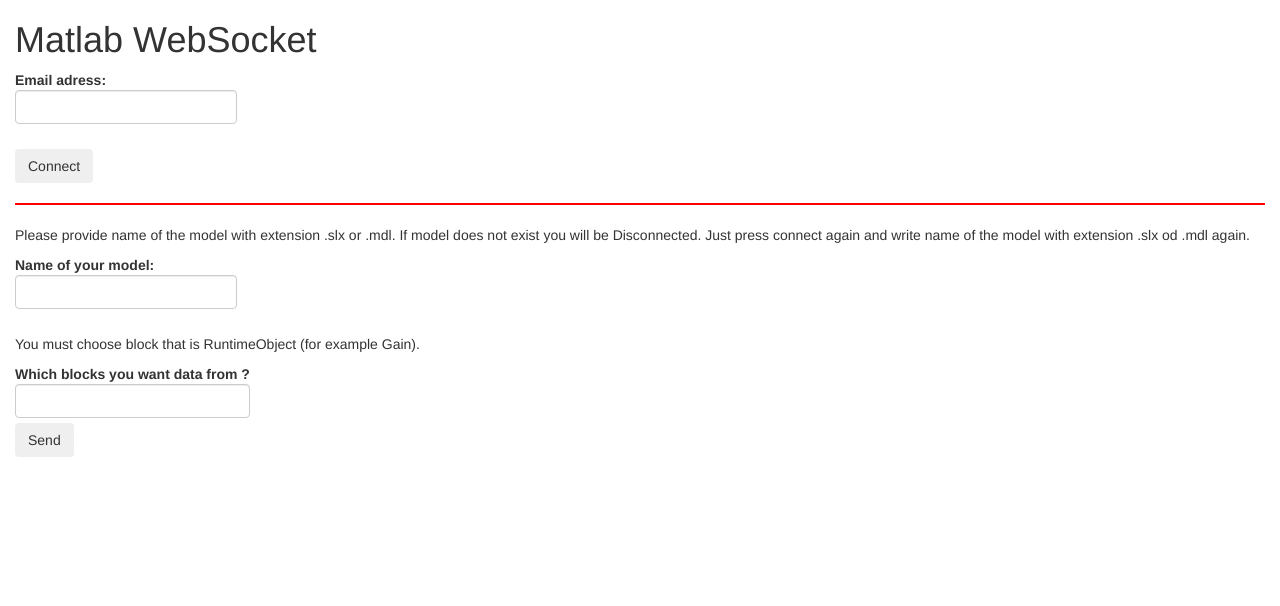
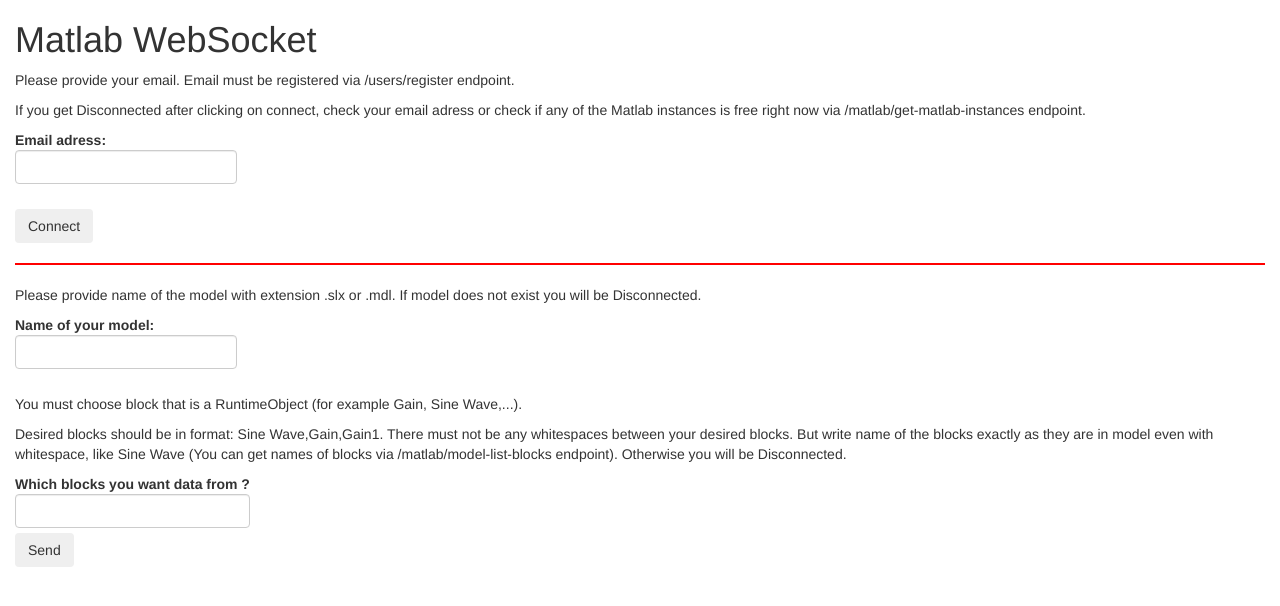
Before and after one commit to Rokulus/DP_procka, a Python web app: template static/templates/websocket.html in a window 1280 px wide. Shown: the top 606 px of the page. Run offline with Jinja, Linux system fonts and the light colour scheme; the template is opened without the code that fills it, so the values that code supplies are empty; some libraries are stand-ins or nearby versions.

Commit message:
Made changes to Websocket

```diff
--- a/app/api/endpoints/matlab.py
+++ b/app/api/endpoints/matlab.py
@@ -381,7 +381,7 @@
             reason="Bad email adress or none of the free_instane is free.",
         )
     free_instance.user_email = email
-    issued_at = int(time.time()) + 2 * 60 # -> 2 minutes from now
+    issued_at = int(time.time()) + 10 * 60 # -> 10 minutes from now
     free_instance.expires_at = issued_at
     await session.commit()
     eng = matlab.engine.connect_matlab(free_instance.matlab_instance)
--- a/static/templates/websocket.html
+++ b/static/templates/websocket.html
@@ -10,17 +10,22 @@
         <div class="container-fluid">
             <h1>Matlab WebSocket</h1>
             <form action="" onsubmit="sendMessage(event)">
+                <p>Please provide your email. Email must be registered via /users/register endpoint.</p>
+                <p>If you get Disconnected after clicking on connect, check your email adress or check if any of the Matlab instances is free right now via /matlab/get-matlab-instances endpoint.</p>
                 <label>Email adress: <input type="text" id="email" class="form-control" autocomplete="off"/></label>
                 <br><br>
                 <button class="btn" onclick="connect(event)">Connect</button>
                 <p id="info"></p>
                 <hr style="height:2px; width:100%; border-width:0; color:red; background-color:red">
                 <p>Please provide name of the model with extension .slx or .mdl. If model does not exist you will be Disconnected.
-                    Just press connect again and write name of the model with extension .slx od .mdl again.
                 </p>
                 <label>Name of your model: <input type="text" id="modelName" class="form-control" autocomplete="off"/></label>
                 <br><br>
-                <p>You must choose block that is RuntimeObject (for example Gain).</p>
+                <p>You must choose block that is a RuntimeObject (for example Gain, Sine Wave,...).</p>
+                <p>Desired blocks should be in format: Sine Wave,Gain,Gain1. There must not be any whitespaces between your desired blocks.
+                    But write name of the blocks exactly as they are in model even with whitespace, like Sine Wave (You can get names of
+                    blocks via /matlab/model-list-blocks endpoint). Otherwise you will be Disconnected.
+                </p>
                 <label>Which blocks you want data from ? <input type="text" id="blocks" class="form-control" autocomplete="off"/></label>
                 <br>
                 <button class="btn" >Send</button>
```
